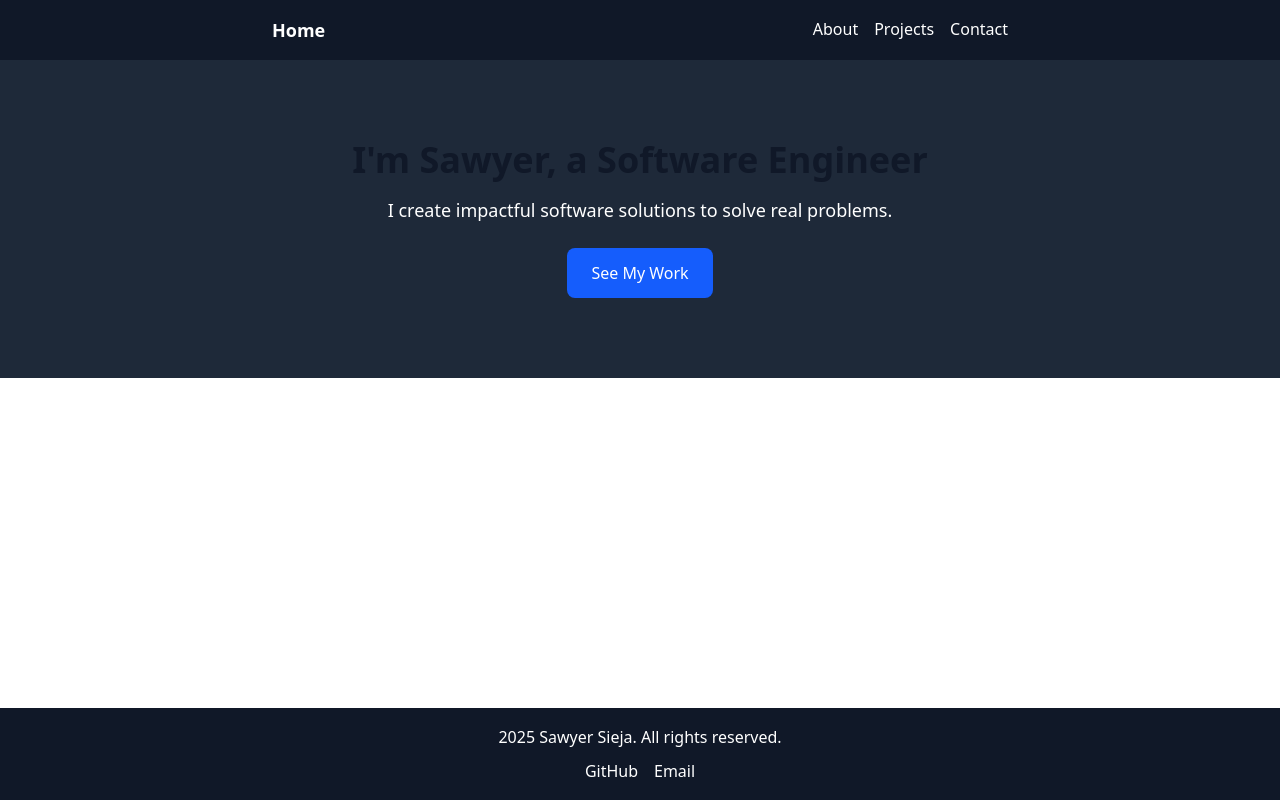
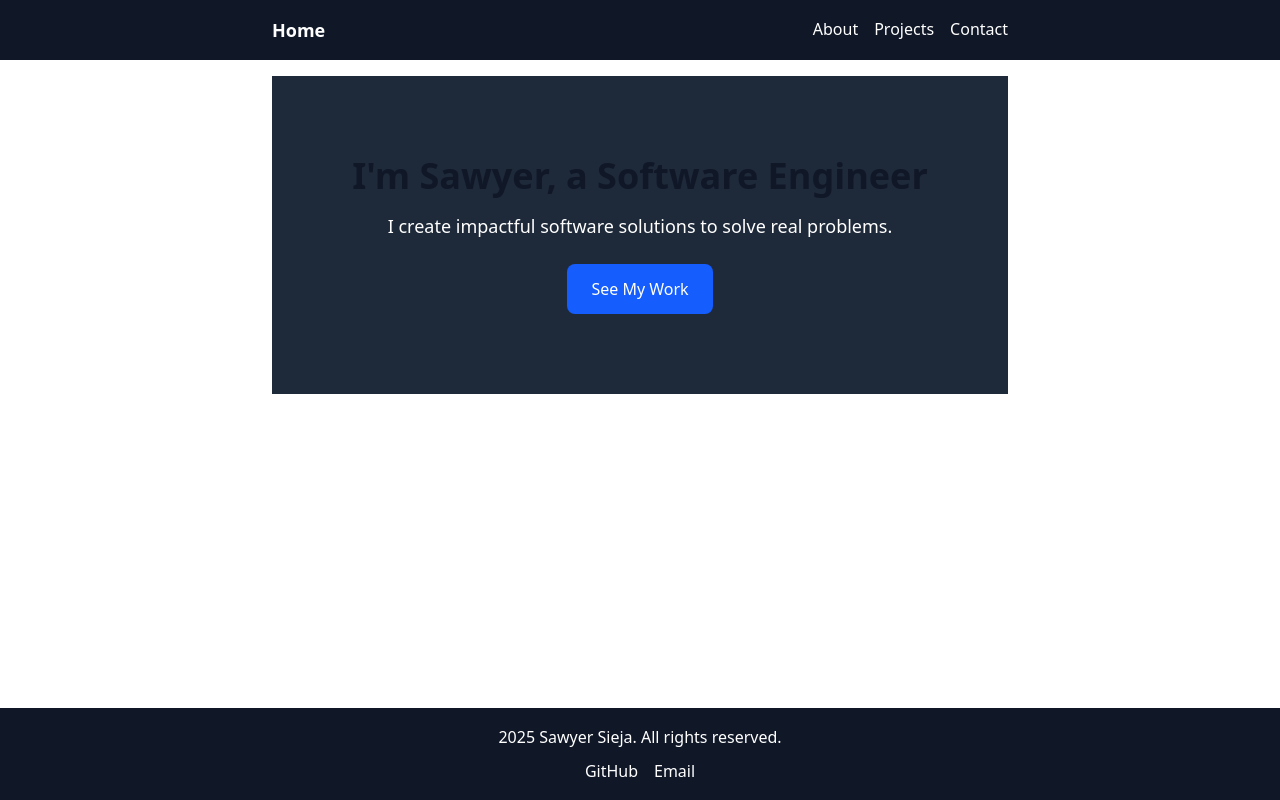
Before and after one commit to sawyersieja/kikko, a Next.js app: page / in a window 1280 px wide. Built offline with nearby package versions, Linux system fonts and the light colour scheme.

Commit message:
feat:layout-container - Used <Container> in layout.tsx for DRY purposes. - Removed <main> and <Container> in page.tsx files. - Modified <main> to be outside <Container> in layout.tsx.

```diff
--- a/src/app/about/page.tsx
+++ b/src/app/about/page.tsx
@@ -1,4 +1,3 @@
-import Container from "../components/Container";
 import AboutSummary from "./AboutSummary";
 import CTA from "./CTA";
 import Experience from "./Experience";
@@ -6,15 +5,13 @@ import Skills from "./Skills";
 
 const About = () => {
     return(
-        <main>
-            <Container>
-                <h1 className="text-4xl font-fold pb-6">About Me</h1>
-                <AboutSummary />
-                <Skills />
-                <Experience />
-                <CTA />
-            </Container>
-        </main>
+        <>
+            <h1 className="text-4xl font-fold pb-6">About Me</h1>
+            <AboutSummary />
+            <Skills />
+            <Experience />
+            <CTA />
+        </>
     );
 };
 
--- a/src/app/contact/page.tsx
+++ b/src/app/contact/page.tsx
@@ -1,7 +1,6 @@
 "use client"; //Needed for form state in Next.js App Router
 
 import { useState } from "react";
-import Container from "../components/Container";
 
 const Contact = () => {
 
@@ -24,9 +23,7 @@ const Contact = () => {
     };
 
     return (
-
-        <main>
-            <Container>
+            <>
                 <h1 className="text-4xl font-bold pb-6">Contact Me</h1>
                 <p className="text-gray-300 mb-4">Fill out the form below to send me a message.</p>
 
@@ -41,9 +38,7 @@ const Contact = () => {
                 </form>
 
                 {status && <p className="mt-4 text-sm text-green-600">{status}</p>} {/* Show status message */}
-            </Container>
-        </main>
-
+            </>
     );
 };
 
--- a/src/app/layout.tsx
+++ b/src/app/layout.tsx
@@ -3,6 +3,7 @@ import "./globals.css";
 import Navbar from "./components/Navbar";
 import Footer from "./components/Footer";
 import { Inter } from "next/font/google";
+import Container from "./components/Container";
 
 const inter = Inter({
   variable: "--font-inter",
@@ -20,10 +21,14 @@ export default function RootLayout({
   children: React.ReactNode;
 }>) {
   return (
-    <html lang="en">
+    <html lang="en-US">
       <body className={`${inter.variable} flex flex-col min-h-screen`}>
         <Navbar />
-        <main className="flex-grow">{children}</main>
+        <main className="flex-grow">
+          <Container>
+            {children}
+          </Container>
+        </main>
         <Footer />
       </body>
     </html>
--- a/src/app/page.tsx
+++ b/src/app/page.tsx
@@ -2,8 +2,6 @@ import Hero from "./components/Hero";
 
 export default function Home() {
   return (
-    <main>
       <Hero />
-    </main>
   );
 }
--- a/src/app/projects/page.tsx
+++ b/src/app/projects/page.tsx
@@ -55,8 +55,7 @@ const projects: Project[] = [
 
 const Projects = () => {
     return(
-        <main>
-            <Container>
+        <>
             <h1 className="text-4xl font-bold pb-6">Projects</h1>
             <p className="text-gray-300">Here are some of the projects I&apos;ve worked on.</p>
 
@@ -65,8 +64,7 @@ const Projects = () => {
                     <ProjectCard key={index} {...project}/>
                 ))}
             </div>
-            </Container>
-        </main>
+        </>
     );
 };
 
```
Lines whose indentation alone changed are shown as unchanged.
